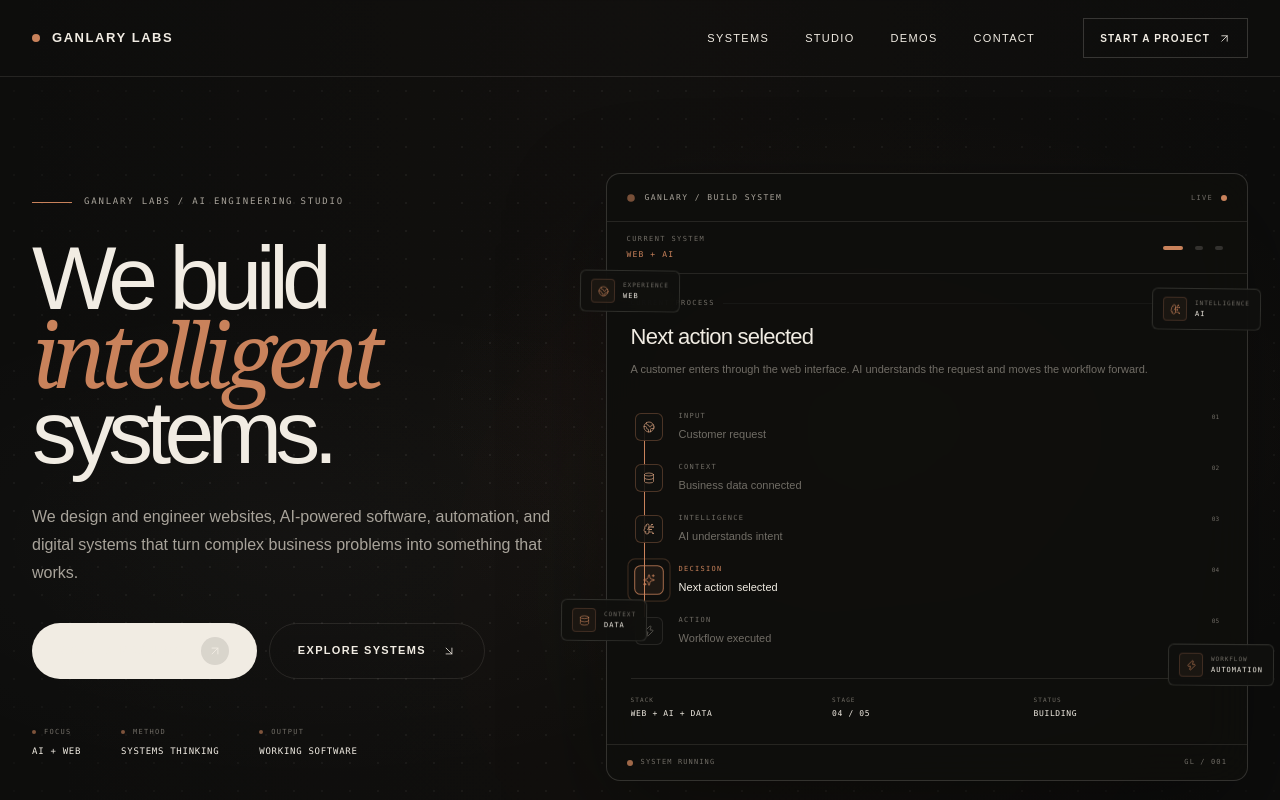
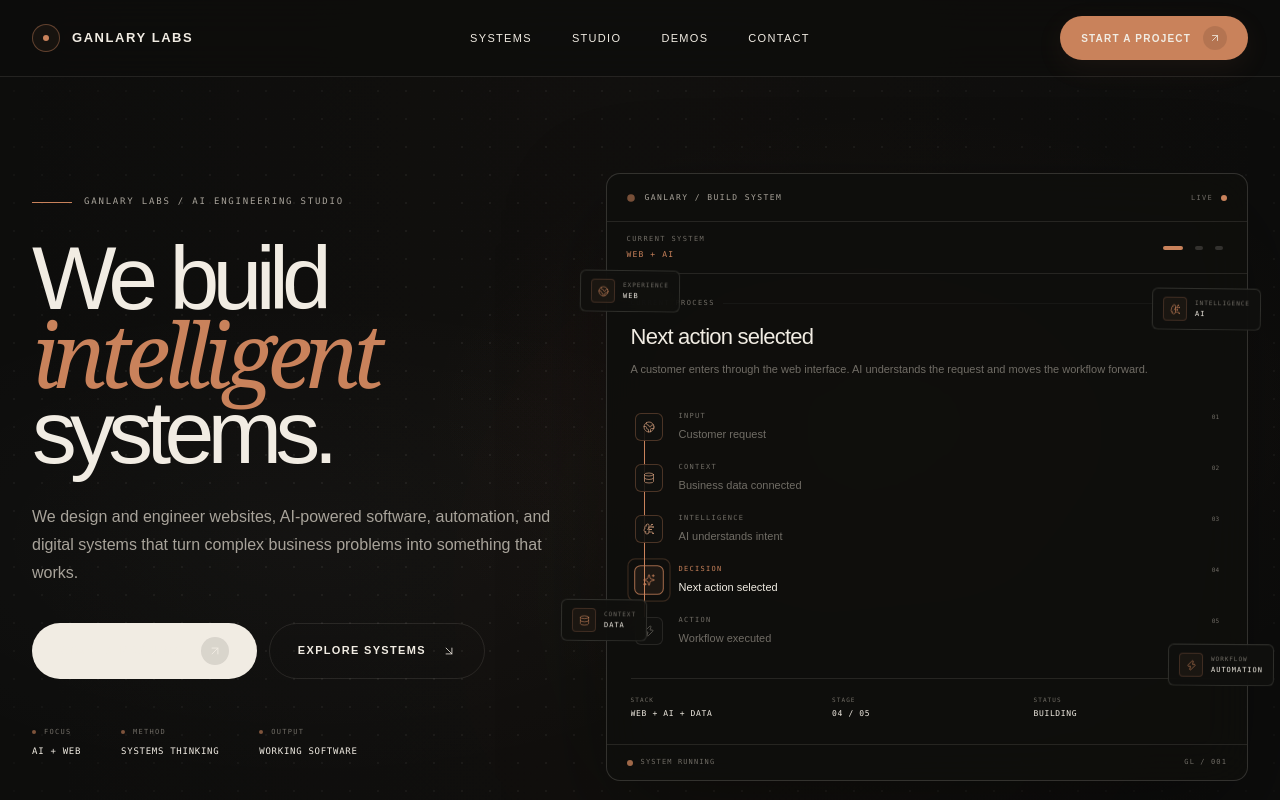
Before and after one commit to JenariusGanlary/GanlaryLabs, a Next.js app: page / in a window 1280 px wide. Shown: the top 800 px of the page. Built offline with nearby package versions, Linux system fonts and the light colour scheme.

Commit message:
style: refine centered navigation and responsive header

```diff
--- a/src/components/Navbar.tsx
+++ b/src/components/Navbar.tsx
@@ -14,48 +14,55 @@ export default function Navbar() {
   const [open, setOpen] = useState(false);
 
   return (
-    <header className="relative z-50 border-b border-[var(--border)]">
-      <div className="site-container flex h-[76px] items-center justify-between">
-        {/* Logo */}
+    <header className="relative z-50 border-b border-[var(--border)] bg-[rgba(13,13,12,0.86)] backdrop-blur-xl">
+      <div className="site-container relative flex h-[76px] items-center justify-between">
+        {/* Brand */}
         <a
           href="#"
           className="group flex items-center gap-3"
           aria-label="Ganlary Labs home"
         >
-          <span className="h-2 w-2 rounded-full bg-[var(--accent)] transition-transform duration-300 group-hover:scale-125" />
+          <span className="relative flex h-7 w-7 items-center justify-center rounded-full border border-[rgba(201,130,91,0.42)] bg-[rgba(201,130,91,0.06)] transition-all duration-300 group-hover:border-[var(--accent)] group-hover:bg-[rgba(201,130,91,0.12)]">
+            <span className="h-1.5 w-1.5 rounded-full bg-[var(--accent)]" />
+          </span>
 
           <span className="text-[13px] font-semibold tracking-[0.12em]">
             GANLARY LABS
           </span>
         </a>
 
-        {/* Desktop Navigation */}
-        <nav className="hidden items-center gap-9 lg:flex">
+        {/* Desktop Navigation — intentionally centered */}
+        <nav className="absolute left-1/2 hidden -translate-x-1/2 items-center gap-10 lg:flex">
           {links.map((link) => (
             <a
               key={link.label}
               href={link.href}
-              className="text-[11px] uppercase tracking-[0.12em] text-[var(--muted)] transition-colors duration-200 hover:text-[var(--foreground)]"
+              className="relative py-2 text-[11px] font-medium uppercase tracking-[0.12em] text-[var(--muted)] transition-colors duration-200 hover:text-[var(--foreground)]"
             >
               {link.label}
+              <span className="absolute inset-x-0 bottom-0 mx-auto h-px w-0 bg-[var(--accent)] transition-all duration-300 hover:w-full" />
             </a>
           ))}
+        </nav>
 
+        {/* Desktop CTA */}
         <a
           href="#contact"
-            className="ml-3 inline-flex h-10 items-center gap-2 border border-[var(--border-strong)] px-4 text-[10px] font-semibold uppercase tracking-[0.12em] transition-all duration-200 hover:border-[var(--accent)] hover:bg-[rgba(201,130,91,0.06)]"
+          className="ml-auto hidden h-11 items-center gap-3 rounded-full border border-[rgba(201,130,91,0.32)] bg-[var(--accent)] px-5 text-[10px] font-semibold uppercase tracking-[0.12em] text-[#17130f] shadow-[0_8px_28px_rgba(201,130,91,0.08)] transition-all duration-300 hover:-translate-y-0.5 hover:border-[var(--accent)] hover:bg-[#d99a70] hover:shadow-[0_12px_34px_rgba(201,130,91,0.16)] lg:inline-flex"
         >
           Start a Project
-            <ArrowUpRight size={13} strokeWidth={1.5} />
+          <span className="flex h-6 w-6 items-center justify-center rounded-full bg-black/10">
+            <ArrowUpRight size={12} strokeWidth={1.6} />
+          </span>
         </a>
-        </nav>
 
         {/* Mobile button */}
         <button
           type="button"
           onClick={() => setOpen(!open)}
-          className="flex h-10 w-10 items-center justify-center border border-[var(--border)] lg:hidden"
+          className="flex h-11 w-11 items-center justify-center rounded-full border border-[var(--border-strong)] bg-white/[0.02] transition-colors hover:border-[var(--accent)] hover:bg-[rgba(201,130,91,0.06)] lg:hidden"
           aria-label={open ? "Close menu" : "Open menu"}
+          aria-expanded={open}
         >
           {open ? <X size={18} /> : <Menu size={18} />}
         </button>
@@ -63,26 +70,34 @@ export default function Navbar() {
 
       {/* Mobile Navigation */}
       {open && (
-        <div className="border-t border-[var(--border)] bg-[var(--background)] lg:hidden">
-          <nav className="site-container flex flex-col py-6">
-            {links.map((link) => (
+        <div className="border-t border-[var(--border)] bg-[rgba(13,13,12,0.98)] lg:hidden">
+          <nav className="site-container flex flex-col py-5">
+            {links.map((link, index) => (
               <a
                 key={link.label}
                 href={link.href}
                 onClick={() => setOpen(false)}
-                className="border-b border-[var(--border)] py-4 text-xs uppercase tracking-[0.12em] text-[var(--muted)]"
+                className="flex items-center justify-between border-b border-[var(--border)] py-4 text-xs font-medium uppercase tracking-[0.12em] text-[var(--muted)] transition-colors hover:text-[var(--foreground)]"
               >
+                <span className="flex items-center gap-3">
+                  <span className="font-mono text-[8px] text-[var(--accent)]">
+                    0{index + 1}
+                  </span>
                   {link.label}
+                </span>
+                <ArrowUpRight size={13} strokeWidth={1.4} />
               </a>
             ))}
 
             <a
               href="#contact"
               onClick={() => setOpen(false)}
-              className="mt-5 inline-flex h-12 items-center justify-center gap-2 bg-[var(--foreground)] text-xs font-semibold uppercase tracking-[0.1em] text-[var(--background)]"
+              className="mt-5 inline-flex h-12 items-center justify-center gap-3 rounded-full bg-[var(--accent)] text-xs font-semibold uppercase tracking-[0.1em] text-[#17130f] shadow-[0_10px_30px_rgba(201,130,91,0.1)]"
             >
               Start a Project
-              <ArrowUpRight size={14} />
+              <span className="flex h-6 w-6 items-center justify-center rounded-full bg-black/10">
+                <ArrowUpRight size={13} />
+              </span>
             </a>
           </nav>
         </div>
```
Lines whose indentation alone changed are shown as unchanged.
